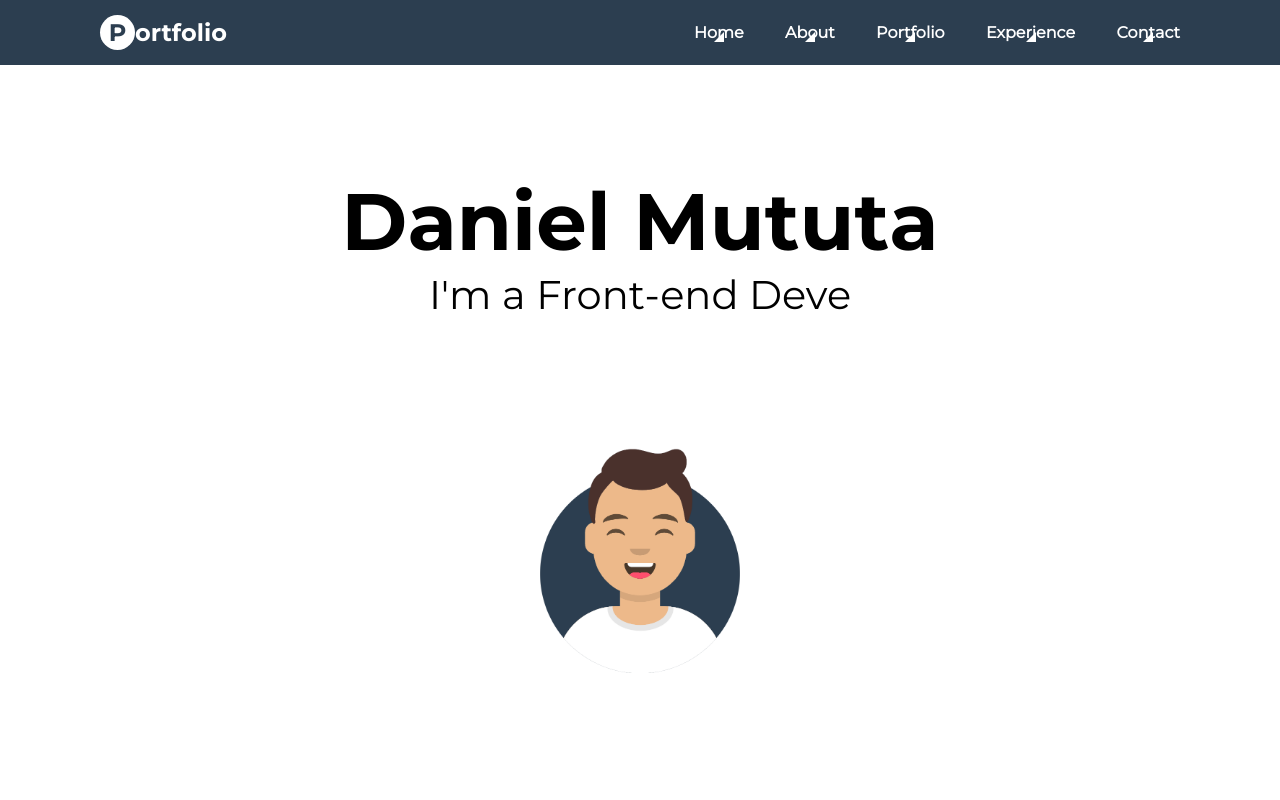
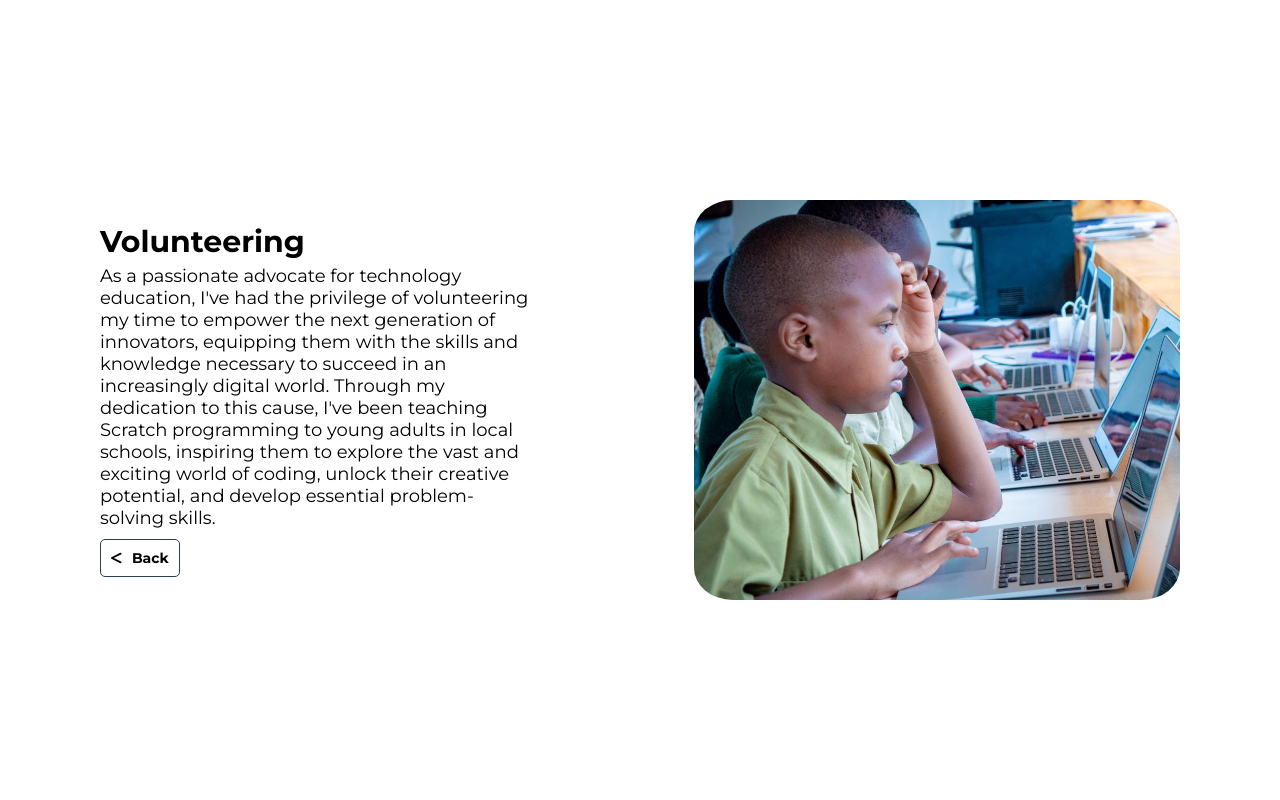
Before and after one commit to danielmututa/React-Portfolio, a React (Create React App) app: page /about-more in a window 1280 px wide. Shown: the top 800 px of the page. Built offline with nearby package versions, Linux system fonts and the light colour scheme.

Commit message:
updating about

```diff
--- a/src/App.css
+++ b/src/App.css
@@ -400,6 +400,88 @@ font-family: 'Montserrat-Bold.ttf';
     border-radius: 5px;
     font-family: 'Montserrat-Bold.ttf';
 }
+.about-two--buttons a{
+    color: #000000;
+    text-decoration: none;
+    display: flex;
+    justify-content: center;
+    align-items: center;
+    width: 102px;
+    font-size: 13px;
+    height: 38px;
+    font-weight: 600;
+    background-color: transparent;
+    border: 1px solid #2C3E50;
+    border-radius: 5px;
+    font-family: 'Montserrat-Bold.ttf';
+}
+
+
+
+
+
+
+.aboutmore--container{
+    padding: 0px 100px;
+height: 100vh;
+align-items: center;
+    display: flex;
+    justify-content: space-between;
+}
+
+
+
+.aboutmore--flex--img{
+    height: 400px;
+    width: 45%;
+    position: relative;
+}
+.aboutmore--img{
+border-radius: 8%;
+    object-fit: cover;
+   width: 100%;
+   height: 100%;
+}
+
+.aboutmore--flexcontent{
+    width: 40%;
+    /* height: 400px; */
+}
+
+.aboutmore--flexcontent h3{
+    font-family: 'Montserrat-Bold.ttf';
+
+    font-size: 30px;
+    font-weight: 600;
+    padding-bottom: 5px;
+}
+
+.aboutmore--flexcontent p{
+    font-size: 18px;
+        font-family: 'Montserrat-Regular.ttf';
+}
+
+
+.aboutmore--flexcontent button{
+    display: flex;
+    justify-content: space-between;
+    align-items: center;
+    justify-content: space-evenly;
+    /* padding-left: 5px; */
+    width: 80px;
+    font-size: 14px;
+    height: 38px;
+    font-weight: 600;
+    background-color: transparent;
+    border: 1px solid #2C3E50;
+    border-radius: 5px;
+    font-family: 'Montserrat-Bold.ttf';
+    margin-top: 10px;
+}
+
+
+
+
 /* END ABOUT-SECTION */
 
 
@@ -903,6 +985,12 @@ font-family: 'Montserrat-Bold.ttf';
     }
 
     .about-two--buttons button {
+        width: 86px;
+        font-size: 10px;
+        height: 36px;
+
+    }
+    .about-two--buttons a {
         width: 86px;
         font-size: 10px;
         height: 38px;
@@ -1227,7 +1315,12 @@ e */
     .about-two--buttons button {
         width: 99px;
         font-size: 12px;
-        height: 38px;
+        height: 36px;
+    }
+    .about-two--buttons a {
+        width: 99px;
+        font-size: 12px;
+        height: 34px;
     }
     /* end--about */
 
@@ -1534,6 +1627,11 @@ e */
     font-size: 12px;
     height: 38px;
 }
+.about-two--buttons a {
+    width: 99px;
+    font-size: 12px;
+    height: 36px;
+}
 /* end--about */
 
 /* portfolio */
@@ -1751,6 +1849,15 @@ a .navbar-p-color {
     padding: 60px 70px;
 }
 
+
+.about-two--buttons a {
+
+    width: 102px;
+    font-size: 13px;
+    height: 36px;
+
+}
+
 .about--mecontainer h3 {
     padding-bottom: 5px;
     font-size: 26px;
--- a/src/App.js
+++ b/src/App.js
@@ -8,13 +8,18 @@ import Contact from './components/Contact/Contact';
 import Experience from './components/Experience/Experience';
 import Footer from './components/Footer/Footer';
 import Menu from './components/Navbar/Menu';
-
+import { Routes ,Route } from 'react-router-dom';
+import Aboutmore from './components/About/Aboutmore';
 function App() {
 
 
 
   return (
     <div className="App">
+
+{/* <Routes>
+  <Route path='/moreabout' element={<Aboutmore/>}/>
+</Routes>
 
 
      <Navbar />
@@ -25,7 +30,26 @@ function App() {
       <Experience id="experience" />
       <Contact id="contact" />
 
-      <Footer />
+      <Footer /> */}
+
+<Routes>
+
+<Route path="/" element={
+          <div className="App">
+            <Navbar />
+            <Menu />
+            <Home id="home" />
+            <About id="about" />
+            <Portfolio id="portfolio" />
+            <Experience id="experience" />
+            <Contact id="contact" />
+            <Footer />
+          </div>
+        } />
+        <Route path="/about-more" element={<Aboutmore/>} />
+      </Routes>
+
+
 
 
     </div>
--- a/src/components/About/About.js
+++ b/src/components/About/About.js
@@ -1,6 +1,7 @@
 import React from 'react'
 import one from '../images/one.jpg'
 import danielcv from "../images/Daniel Mututa Mutandwa CV - Copy.pdf"
+import { Link } from 'react-router-dom'
 
 const About = () => {
 
@@ -23,16 +24,16 @@ const About = () => {
       <div className="about--mecontainer">
           <h3>About me</h3>
 
-        <p>Hi, i'm Daniel Mututa, a Frontend Developer with expertise in creating responsive and user-friendly websites. In addition to my web development skills, i have also gained experience in UX/UI design and digital Marketing, with a focus on driving engagement and conversion. I also volunteered teaching Scratch programming to students in schools, inspiring the next generation of coders.</p>
+        <p>Hi, I'm Daniel Mututa, a highly motivated and detail-oriented Frontend Developer with extensive expertise in crafting responsive, user-friendly, and visually appealing websites that provide exceptional user experiences. Additionally, I bring skills in UX/UI design, leveraging human-centered principles to create intuitive and engaging interfaces, and Digital Marketing, optimizing websites for maximum engagement, conversion, and business growth.</p>
 
 <div className="about-two--buttons">
     <button  onClick={handleDownloadCV} >Download CV</button>
-    <button>Read More</button>
+    <Link to='/about-more'>Read More</Link>
 </div>
       </div>
 
       <div className="about--meimg">
-        <img className='about--imgcirle' src={one} alt="" />
+        <img className='about--imgcirle' src={one} alt="selfpic" />
       </div>
 
     </div>
--- a/src/components/About/Aboutmore.js
+++ b/src/components/About/Aboutmore.js
@@ -0,0 +1,38 @@
+import React from 'react'
+import voluteering from "../images/teaching.jpg"
+import { useNavigate } from 'react-router-dom'
+import { FontAwesomeIcon } from '@fortawesome/react-fontawesome'
+import { faLessThan } from '@fortawesome/free-solid-svg-icons'
+
+const Aboutmore = () => {
+    // const [navigate, setNavigate] = useState();
+  const navigate = useNavigate();
+
+const backbutton = () =>{
+navigate(-1)
+}
+
+
+  return (
+    <div className='aboutmore--container'>
+
+        <div className="aboutmore--flexcontent">
+
+
+        <h3>Volunteering</h3>
+         <p>As a passionate advocate for technology education, I've had the privilege of volunteering my time to empower the next generation of innovators, equipping them with the skills and knowledge necessary to succeed in an increasingly digital world. Through my dedication to this cause, I've been teaching Scratch programming to young adults in local schools, inspiring them to explore the vast and exciting world of coding, unlock their creative potential, and develop essential problem-solving skills.
+        </p>
+
+<button onClick={backbutton }><FontAwesomeIcon icon={faLessThan}/> Back</button>
+
+        </div>
+
+        <div className="aboutmore--flex--img">
+            <img className='aboutmore--img' src={voluteering} alt="" />
+        </div>
+
+</div>
+  )
+}
+
+export default Aboutmore
```
Also changed, not shown: src/components/images/teaching.jpg (added).
